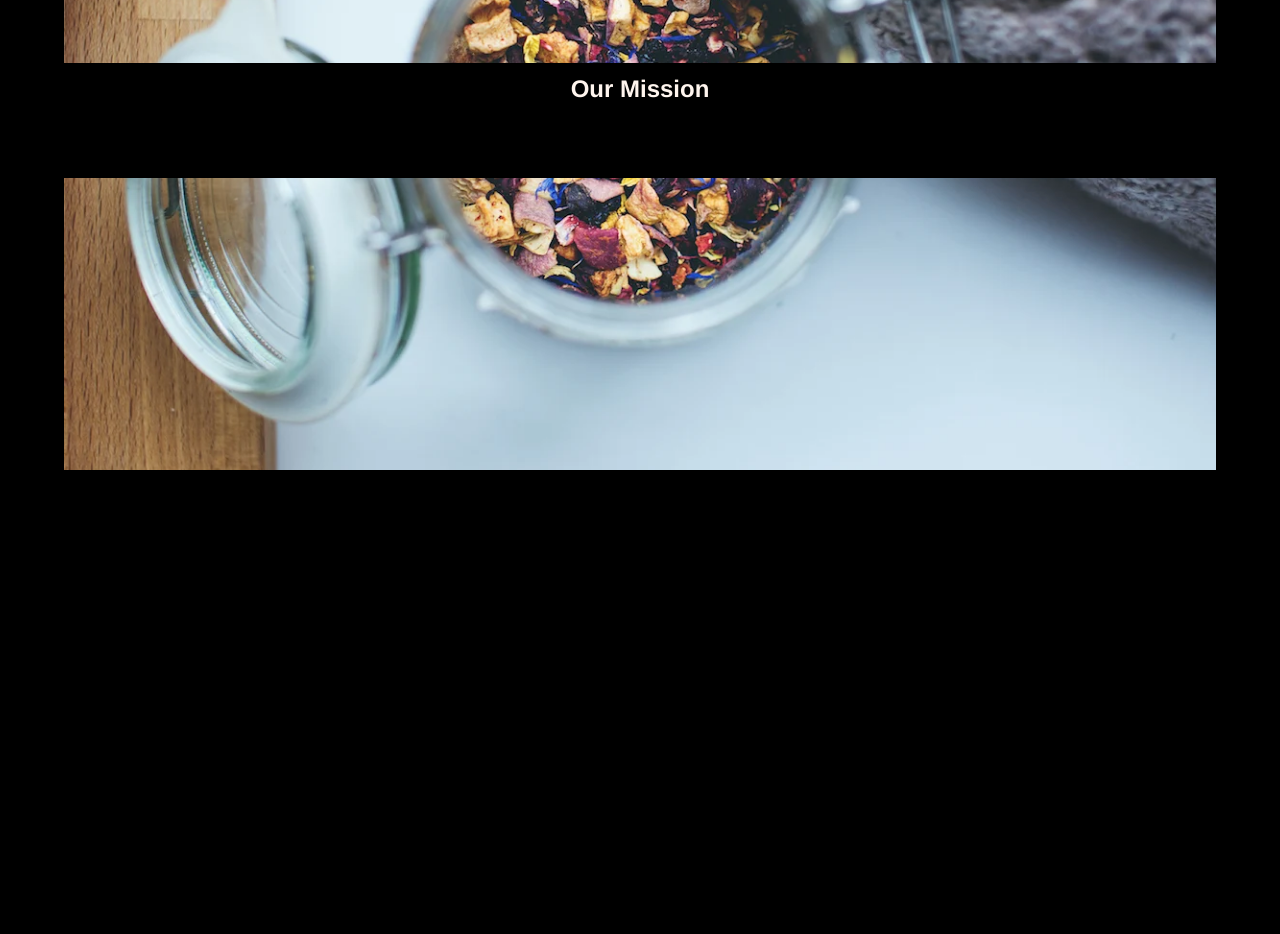
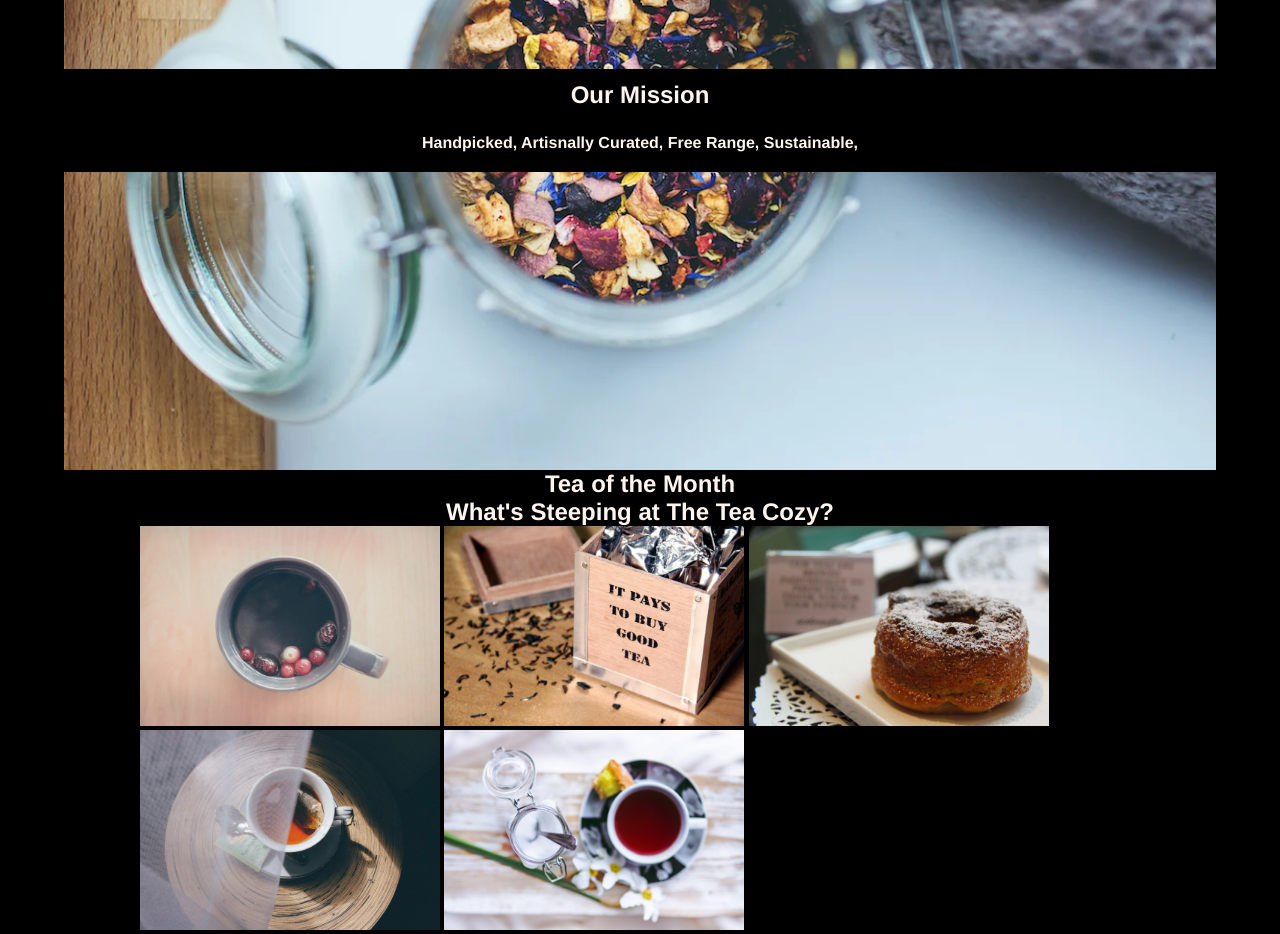
Before and after one commit to hudson-dev/Tea-Cozy, a plain HTML site: page index.html in a window 1280 px wide. Shown: the part 300-1234 px from the top of the page. Before the commit the page ends 800 px from the top, so only its background shows below. Drawn offline with Linux system fonts and the light colour scheme.

Commit message:
Added gallery

```diff
--- a/index.html
+++ b/index.html
@@ -17,10 +17,28 @@
         </section>
     </nav>
     <main>
-        <div id = "banner">
-            <h2>Our Mission</h2>
-            <!-- <h4>Handpicked, Artisnally Curated, Free Range, Sustainable, Small Batch, Fair Trade, Organic Tea</h4> -->
-        </div>
+        <section id = "mission">
+            <div id="banner">
+                <h2>Our Mission</h2>
+                <h4>Handpicked, Artisnally Curated, Free Range, Sustainable,</h4>
+            </div>
+        </section>
+
+        <section id = "tea-month">
+            <h1>Tea of the Month</h1>
+            <h2>What's Steeping at The Tea Cozy?</h2>
+            <div id = "tea-gallery">
+                <img src = "assets/img-berryblitz.webp">
+                <img src = "assets/img-spiced-rum.webp">
+                <img src="assets/img-donut.webp">
+                <div id = "second-row">
+                    <img src="assets/img-myrtle-ave.webp">
+                    <img src="assets/img-bedford-bizarre.webp">
+                </div>
+            </div>
+
+        </section>
     </main>
+
 </body>
 </html>
--- a/styles.css
+++ b/styles.css
@@ -31,7 +31,7 @@ nav section {
     display: flex;
 }
 
-main {
+#mission {
     margin: 0 auto;
     height: 700px;
     width: 90%;
@@ -41,22 +41,47 @@ main {
     background-size: cover;
 
     display: flex;
-    justify-content: center;
+    align-items: center;
 }
 
 #banner {
-    align-self: center;
-    height: 115px;
-    width: 1200px;
+    /* height: 115px; */
+    width: 100%;
     background-color: black;
 
     display: flex;
+    flex-direction: column;
+
+    align-items: center;
+    flex-wrap: wrap;
 }
 
 #banner h2 {
-    margin: 12px auto 25px auto;
+    margin: 12px 0 25px 0;
 }
 
 #banner h4 {
-    align-self: flex-end;
+    position: relative;
+    bottom: 0px;
+    margin-bottom: 20px;
 }
+
+#tea-month {
+    display: flex;
+    flex-direction: column;
+    align-items: center;
+    flex-wrap: wrap;
+}
+
+#tea-gallery {
+    width: 1000px;
+}
+
+#tea-gallery img {
+    height: 200px;
+    width: 300px;
+}
+
+#second-row {
+    margin: 0 auto;
+}
```
